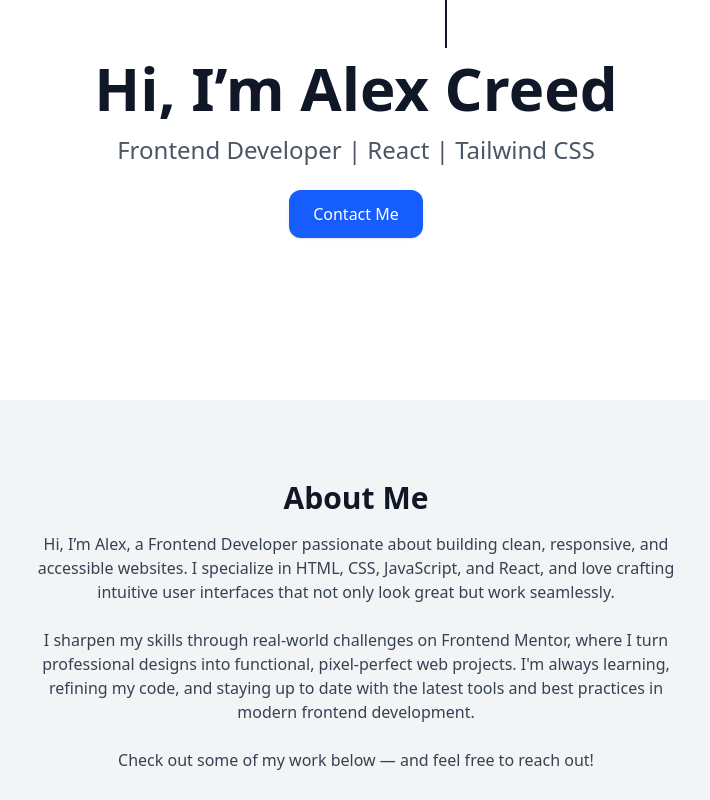
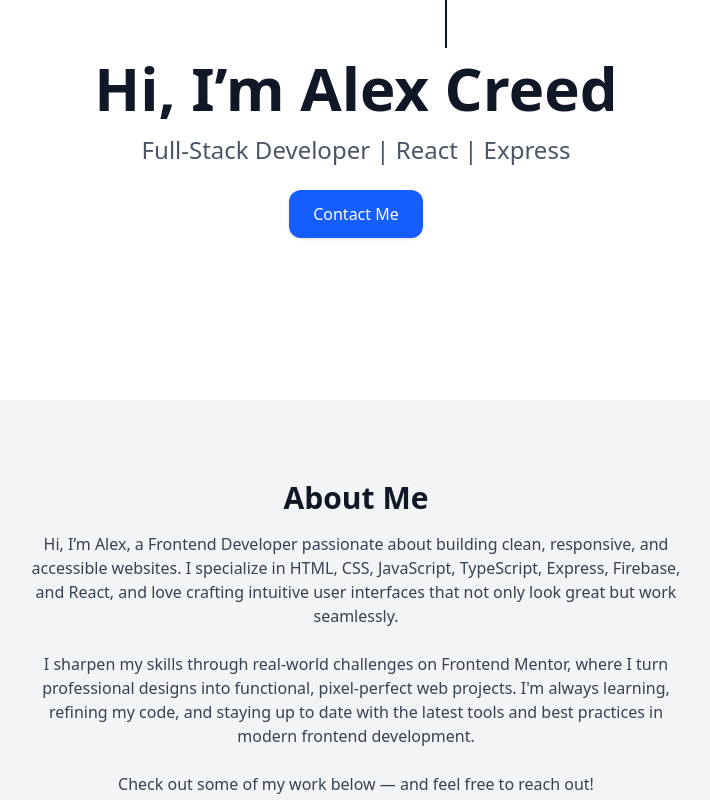
Before and after one commit to alexcreed-sudo/portfolio, a React (Vite) app: page / in a window 1280 px wide. Shown: the part 400-1200 px from the top of the page, without its empty margins (284-994 px from the left). Built offline with nearby package versions, Linux system fonts and the light colour scheme.

Commit message:
addition

```diff
--- a/src/Portfolio.jsx
+++ b/src/Portfolio.jsx
@@ -137,7 +137,7 @@ export default function Portfolio() {
         >
           <h1 className="text-4xl sm:text-6xl font-bold mb-4">Hi, I’m Alex Creed</h1>
           <p className="text-xl sm:text-2xl text-gray-600 dark:text-gray-400 mb-6">
-            Frontend Developer | React | Tailwind CSS
+            Full-Stack Developer | React | Express
           </p>
           <a href="#contact" className="inline-block px-6 py-3 bg-blue-600 text-white rounded-xl shadow hover:bg-blue-700 transition">
             Contact Me
@@ -152,7 +152,7 @@ export default function Portfolio() {
     <div >
       <h2 className="text-3xl font-semibold mb-4">About Me</h2>
       <p className="justify-center text-gray-700 dark:text-gray-300 max-w-2xl">
-        Hi, I’m Alex, a Frontend Developer passionate about building clean, responsive, and accessible websites. I specialize in HTML, CSS, JavaScript, and React, and love crafting intuitive user interfaces that not only look great but work seamlessly.
+        Hi, I’m Alex, a Frontend Developer passionate about building clean, responsive, and accessible websites. I specialize in HTML, CSS, JavaScript, TypeScript, Express, Firebase, and React, and love crafting intuitive user interfaces that not only look great but work seamlessly.
         <br /><br />
         I sharpen my skills through real-world challenges on Frontend Mentor, where I turn professional designs into functional, pixel-perfect web projects. I'm always learning, refining my code, and staying up to date with the latest tools and best practices in modern frontend development.
         <br /><br />
```
